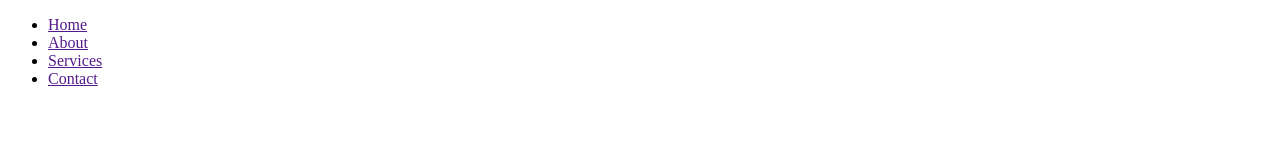
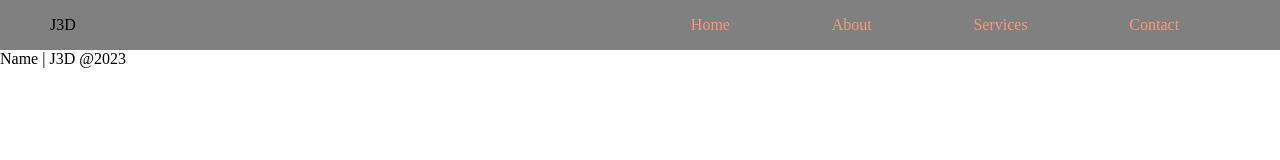
Before and after one commit to yuandadhama/Company-Profil-Project, a plain HTML site: page code/home.html in a window 1280 px wide. Drawn offline with Linux system fonts and the light colour scheme.

Commit message:
modifikasi nav sedikit style

```diff
--- a/code/index.html
+++ b/code/home.html
@@ -4,15 +4,25 @@
     <meta charset="UTF-8">
     <meta name="viewport" content="width=device-width, initial-scale=1.0">
     <title>J3D | Home</title>
+    <link rel="stylesheet" href="style.css">
 </head>
 <body>
     <nav>
+        <div class="logo">
+           <span id="J">J</span>3D
+        </div>
         <ul>
-            <li><a href="">Home</a></li>
+            <li><a href="home.html">Home</a></li>
             <li><a href="">About</a></li>
             <li><a href="">Services</a></li>
             <li><a href="">Contact</a></li>
         </ul>
     </nav>
+    <div class="container">
+
+    </div>
+    <footer>
+        Name | J3D @2023
+    </footer>
 </body>
 </html>
--- /dev/null
+++ b/code/style.css
@@ -0,0 +1,48 @@
+/* #f9977b
+#2e2f43
+#fee6c3
+#ffffff */
+
+
+* {
+    margin: 0;
+    padding: 0;
+    box-sizing: border-box;
+}
+
+nav {
+    width: 100%;
+    height: 50px;
+    display: flex;
+    justify-content: space-between;
+    align-items: center;
+    background: gray;
+    padding: 0 50px;
+}
+
+.logo {
+    display: inline-block;
+}
+
+ul {
+    list-style-type: none;
+    display: inline-block;
+    padding: 0;
+    display: flex;
+    justify-content: space-around;
+    width: 50%;
+}
+
+li {
+    display: inline-block;
+    padding-left: 0;
+}
+
+a {
+    text-decoration: none;
+    color: #f9977b ;
+}
+
+a:hover {
+    color: white;
+}
```
